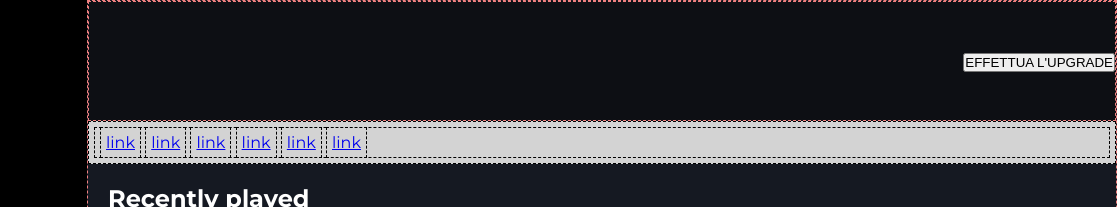
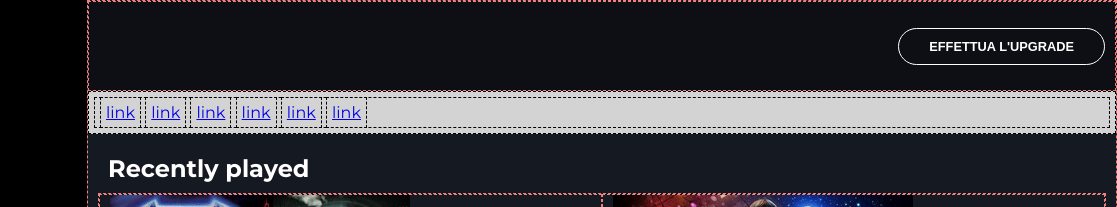
Before and after one commit to GiorgiaSecchi/html-css-spotifyweb, a plain HTML site: page index.html in a window 1280 px wide. Shown: the top 207 px of the page, 163-1280 px from the left. Drawn offline with Linux system fonts and the light colour scheme.

Commit message:
add btn main top-bar

```diff
--- a/css/style.css
+++ b/css/style.css
@@ -194,10 +194,28 @@ img {
 /* MAIN TOP BAR */
 
 #main-top-bar {
+  /* line-height: 120px;
+  text-align: right; */
   height: 120px;
-  line-height: 120px;
-  text-align: right;
   background-color: #0d0f14;
+
+  padding: 10px;
+  display: flex;
+  justify-content: flex-end;
+  align-items: center;
+}
+
+.btn-upgrade {
+  background-color: transparent;
+  border: 1px solid white;
+  padding: 10px 30px 10px 30px;
+  border-radius: 25px;
+
+  font-size: 0.8rem;
+  font-weight: bold;
+  color: white;
+  text-align: center;
+  text-decoration: none;
 }
 
 /* MAIN CONTENT */
@@ -535,6 +553,13 @@ img {
     padding: 2px;
   }
 
+  /* MAIN TOP BAR */
+
+  #main-top-bar {
+    height: 90px;
+    padding: 10px;
+  }
+
   /* APP PLAYER */
 
   /* SX PLAYER */
--- a/index.html
+++ b/index.html
@@ -156,7 +156,7 @@
         <!-- APP MAIN -->
         <main id="app-main" class="border">
           <div id="main-top-bar" class="border">
-            <button>EFFETTUA L'UPGRADE</button>
+            <button class="btn-upgrade">EFFETTUA L'UPGRADE</button>
           </div>
           <div id="main-content" class="main-container">
             <div class="debug">
```
